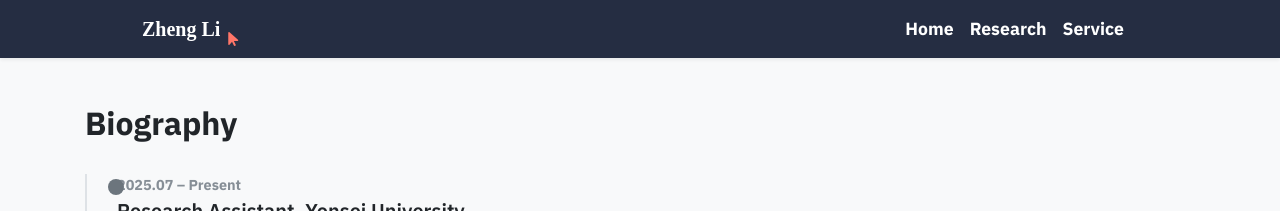
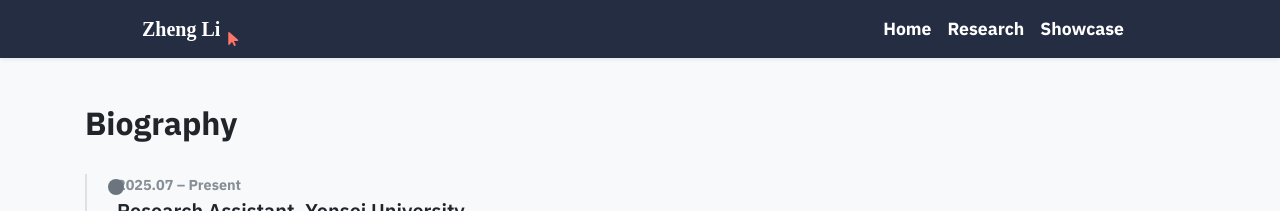
Before and after one commit to shuaichaosong/shuaichaosong.github.io, a Jekyll site: the page built from bio.html, in a window 1280 px wide. Shown: the top 211 px of the page. Built offline with Jekyll 4.4.1, drawn with Linux system fonts in a browser that asks for light colours; nearby versions of some CDN libraries; some web fonts are replaced; a style sheet for code colours, icons or effects is not loaded.

```diff
--- a/_data/navigation.yml
+++ b/_data/navigation.yml
@@ -7,5 +7,5 @@ pages:
 #   url: /bio
 - name: Research
   url: /research
-- name: Service
-  url: /service
+- name: Showcase
+  url: /showcase
--- a/service.html
+++ b/showcase.html
@@ -1,11 +1,11 @@
 ---
 layout: default
-title : Service
-navbar_title: Service
+title : Showcase
+navbar_title: Showcase
 container_class: container-xl
 ---
 
-{% assign cards_by_group = site.service | sort: "date" | reverse | where: "show", true | group_by_exp: "item", "item.group" %}
+{% assign cards_by_group = site.showcase | sort: "date" | reverse | where: "show", true | group_by_exp: "item", "item.group" %}
 
 {% for group in cards_by_group %}
 <h1>{{ group.name }}</h1>
```
